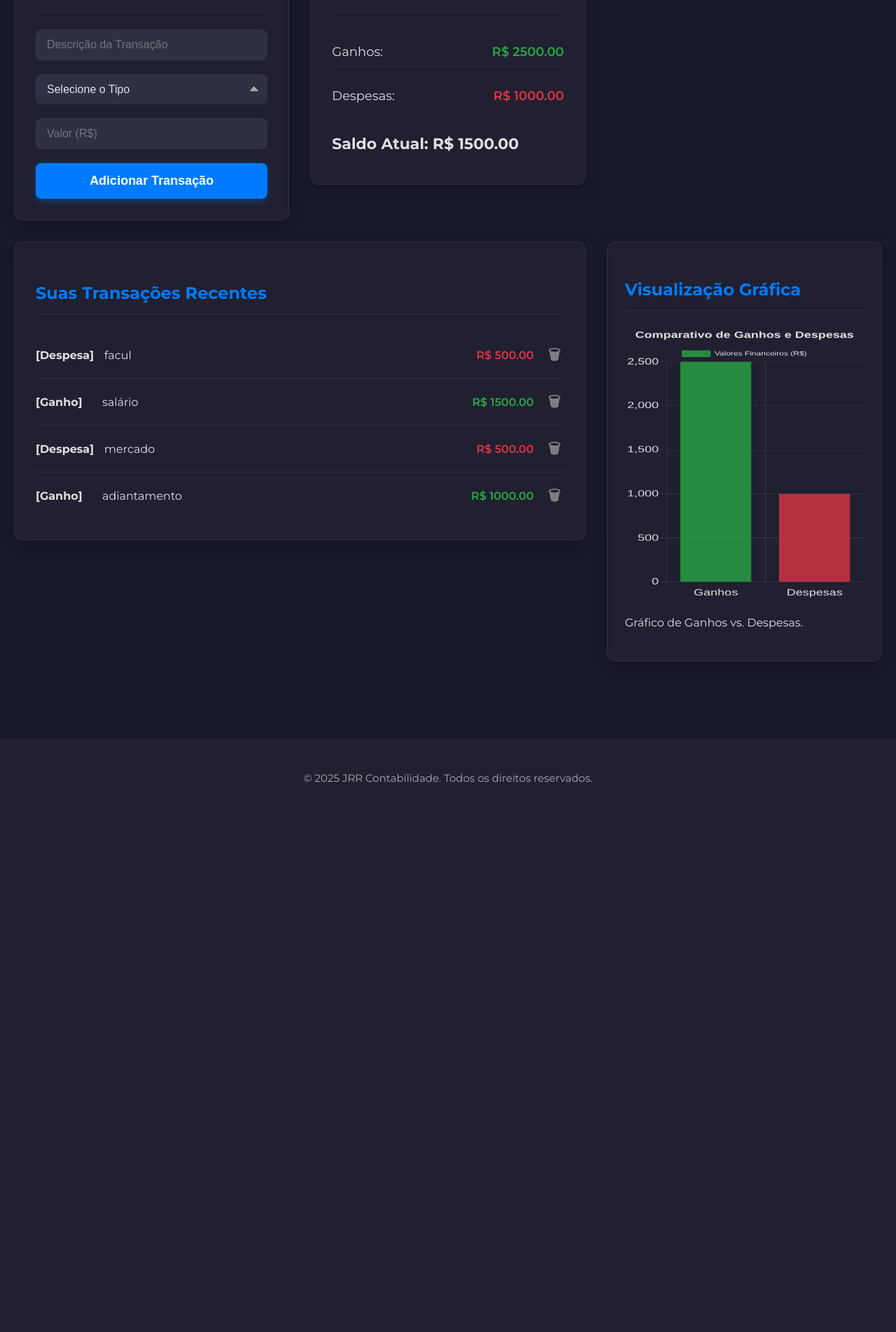
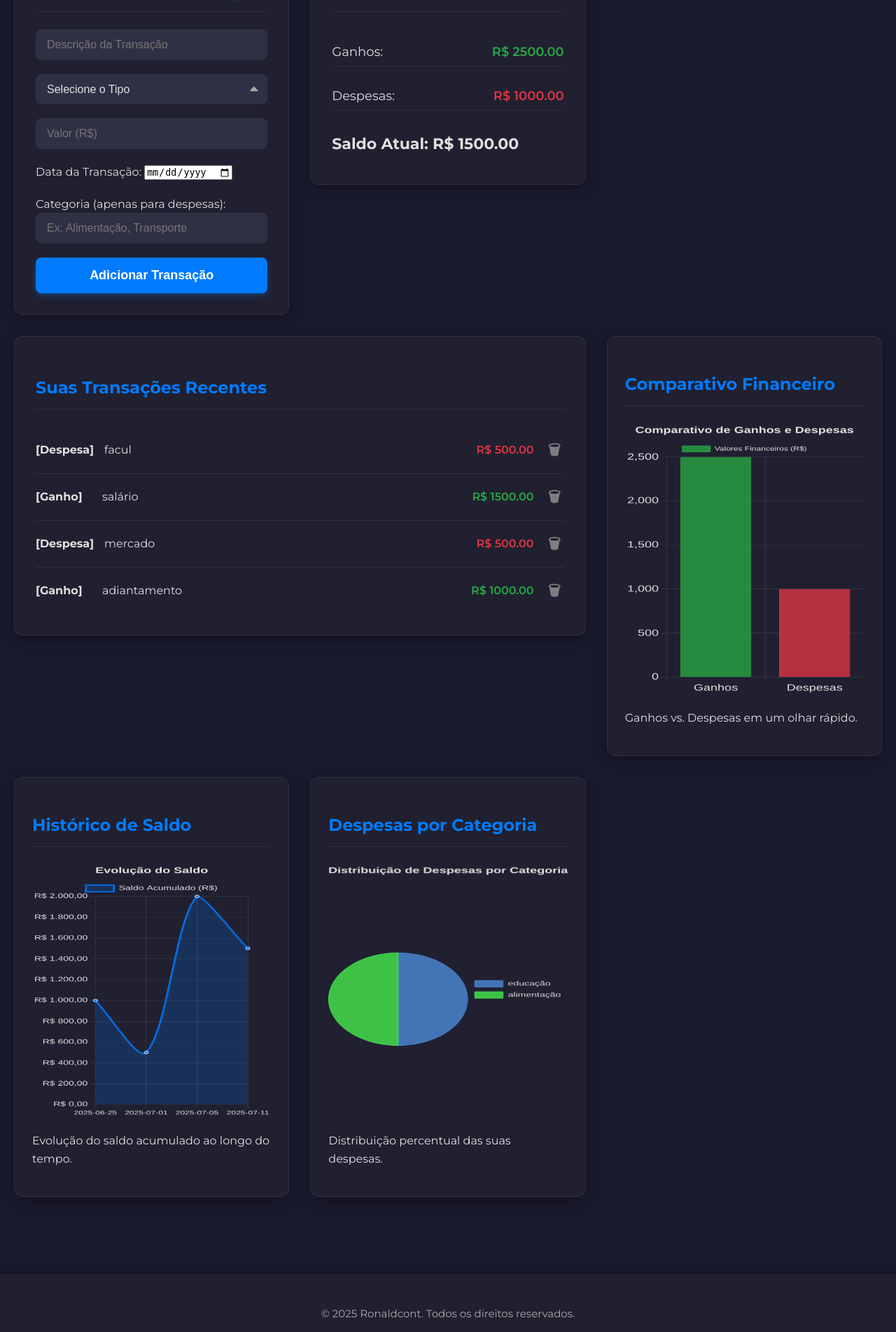
Before and after one commit to Dev-Ronaldo-Junior/Minhas-finan-as, a Flask app: page / in a window 1280 px wide. Shown: the part 865-2768 px from the top of the page at 70% size. Before the commit the page ends 1982 px from the top, so only its background shows below. Run offline with Flask 3, Linux system fonts and the light colour scheme; data comes from the database, SQL or seed files in the repository; both versions use the stored data as it was after the commit.

Commit message:
mais dois gráficos

```diff
--- a/Static/script.js
+++ b/Static/script.js
@@ -9,14 +9,13 @@ document.addEventListener("DOMContentLoaded", function () {
         });
     }
 
-    // --- Lógica para o Gráfico Chart.js ---
-    const ctx = document.getElementById('financialChart');
+    // --- Lógica para o Gráfico Chart.js de Ganhos vs Despesas ---
+    // Renomeado a variável ctx para ctxFinancial para evitar conflitos com outros gráficos
+    const ctxFinancial = document.getElementById('financialChart');
 
     // Verifica se o elemento canvas existe antes de tentar criar o gráfico
-    if (ctx) {
+    if (ctxFinancial) {
         // Pega os valores de ganhos e despesas do HTML
-        // Estes valores são passados pelo Flask e renderizados diretamente no HTML
-        // Usamos querySelector para pegar o texto e parseFloat para converter para número
         const ganhosElement = document.querySelector('.ganhos-valor');
         const despesasElement = document.querySelector('.despesas-valor');
 
@@ -24,14 +23,21 @@ document.addEventListener("DOMContentLoaded", function () {
         let despesas = 0;
 
         if (ganhosElement) {
-            // Remove "R$" e espaços, depois substitui vírgula por ponto para parseFloat
+            // --- RESTAURADO: Lógica de conversão ORIGINAL que você usava ---
             ganhos = parseFloat(ganhosElement.textContent.replace('R$', '').replace(',', '.').trim());
+            if (isNaN(ganhos)) { // Proteção caso a conversão falhe
+                ganhos = 0;
+            }
         }
         if (despesasElement) {
+            // --- RESTAURADO: Lógica de conversão ORIGINAL que você usava ---
             despesas = parseFloat(despesasElement.textContent.replace('R$', '').replace(',', '.').trim());
+            if (isNaN(despesas)) { // Proteção caso a conversão falhe
+                despesas = 0;
+            }
         }
 
-        new Chart(ctx, {
+        new Chart(ctxFinancial, { // Usar ctxFinancial aqui
             type: 'bar', // Tipo de gráfico: barras
             data: {
                 labels: ['Ganhos', 'Despesas'], // Rótulos das barras
@@ -39,8 +45,8 @@ document.addEventListener("DOMContentLoaded", function () {
                     label: 'Valores Financeiros (R$)',
                     data: [ganhos, despesas], // Dados para as barras
                     backgroundColor: [
-                        'rgba(40, 167, 69, 0.8)', // Verde para Ganhos (var(--accent-green))
-                        'rgba(220, 53, 69, 0.8)'  // Vermelho para Despesas (var(--accent-red))
+                        'rgba(40, 167, 69, 0.8)', // Verde para Ganhos
+                        'rgba(220, 53, 69, 0.8)'  // Vermelho para Despesas
                     ],
                     borderColor: [
                         'rgba(40, 167, 69, 1)',
@@ -57,10 +63,12 @@ document.addEventListener("DOMContentLoaded", function () {
                         beginAtZero: true,
                         ticks: {
                             color: '#E0E0E0', // Cor dos rótulos do eixo Y
-                            // --- APENAS ESTA ADIÇÃO PARA O EIXO Y ---
+                            // --- TAMANHO DA FONTE DO EIXO Y (mantido 18) ---
                             font: {
-                                size: 18 // <-- Tamanho da fonte dos NÚMEROS do eixo Y (ex: 1000, 2000)
+                                size: 18
                             }
+                            // O callback para formatação inteligente (K/M) não estava na sua versão final que você gostou,
+                            // então não o incluí aqui para o gráfico de barras.
                         },
                         grid: {
                             color: 'rgba(255, 255, 255, 0.1)' // Cor das linhas de grade do eixo Y
@@ -69,9 +77,9 @@ document.addEventListener("DOMContentLoaded", function () {
                     x: {
                         ticks: {
                             color: '#E0E0E0', // Cor dos rótulos do eixo X
-                            // --- APENAS ESTA ADIÇÃO PARA O EIXO X ---
+                            // --- TAMANHO DA FONTE DO EIXO X (mantido 18) ---
                             font: {
-                                size: 18 // <-- Tamanho da fonte dos rótulos 'Ganhos' e 'Despesas'
+                                size: 18
                             }
                         },
                         grid: {
@@ -82,11 +90,8 @@ document.addEventListener("DOMContentLoaded", function () {
                 plugins: {
                     legend: {
                         labels: {
-                            color: '#E0E0E0' // Cor do texto da legenda
-                            // --- OPCIONAL: ADICIONE AQUI SE QUISER MUDAR A LEGENDA ---
-                            // font: {
-                            //     size: 14 // <-- Descomente e ajuste se quiser que a legenda seja maior
-                            // }
+                            color: '#E0E0E0', // Cor do texto da legenda
+                            // font: { size: 14 } // Opcional: para o tamanho da legenda
                         }
                     },
                     title: {
@@ -96,6 +101,171 @@ document.addEventListener("DOMContentLoaded", function () {
                         font: {
                             size: 18
                         }
+                    },
+                    tooltip: { // Melhorar a exibição do tooltip
+                        callbacks: {
+                            label: function(context) {
+                                let label = context.dataset.label || '';
+                                if (label) {
+                                    label += ': ';
+                                }
+                                if (context.parsed.y !== null) {
+                                    label += 'R$ ' + context.parsed.y.toLocaleString('pt-BR', { minimumFractionDigits: 2, maximumFractionDigits: 2 });
+                                }
+                                return label;
+                            }
+                        }
+                    }
+                }
+            }
+        });
+    }
+
+    // --- NOVO: GRÁFICO DE LINHA - HISTÓRICO DE SALDO ---
+    // A variável global 'saldoHistoricoData' é populada no index.html pelo Jinja2
+    const ctxHistorico = document.getElementById('saldoHistoricoChart');
+    if (ctxHistorico && typeof saldoHistoricoData !== 'undefined' && saldoHistoricoData.length > 0) {
+        // Prepara os rótulos (datas) e dados (saldo)
+        // Certifique-se que o saldoHistoricoData vem com o formato de data correto (YYYY-MM-DD)
+        const labelsHistorico = saldoHistoricoData.map(item => item.data);
+        const dataHistorico = saldoHistoricoData.map(item => item.saldo);
+
+        new Chart(ctxHistorico, {
+            type: 'line',
+            data: {
+                labels: labelsHistorico,
+                datasets: [{
+                    label: 'Saldo Acumulado (R$)',
+                    data: dataHistorico,
+                    borderColor: 'rgba(0, 123, 255, 0.8)', // Azul vibrante
+                    backgroundColor: 'rgba(0, 123, 255, 0.2)', // Fundo suave
+                    fill: true, // Preenche a área abaixo da linha
+                    tension: 0.3, // Curvatura da linha
+                    pointBackgroundColor: 'rgba(0, 123, 255, 1)',
+                    pointBorderColor: '#fff',
+                    pointHoverBackgroundColor: '#fff',
+                    pointHoverBorderColor: 'rgba(0, 123, 255, 1)'
+                }]
+            },
+            options: {
+                responsive: true,
+                maintainAspectRatio: false,
+                scales: {
+                    y: {
+                        beginAtZero: true,
+                        ticks: {
+                            color: '#E0E0E0',
+                            font: { size: 14 }, // Ajuste o tamanho da fonte
+                            callback: function(value) { // Formatação de moeda
+                                return 'R$ ' + value.toLocaleString('pt-BR', { minimumFractionDigits: 2, maximumFractionDigits: 2 });
+                            }
+                        },
+                        grid: {
+                            color: 'rgba(255, 255, 255, 0.1)'
+                        }
+                    },
+                    x: {
+                        ticks: {
+                            color: '#E0E0E0',
+                            font: { size: 12 } // Ajuste o tamanho da fonte
+                        },
+                        grid: {
+                            color: 'rgba(255, 255, 255, 0.1)'
+                        }
+                    }
+                },
+                plugins: {
+                    legend: {
+                        labels: {
+                            color: '#E0E0E0',
+                            font: { size: 14 }
+                        }
+                    },
+                    title: {
+                        display: true,
+                        text: 'Evolução do Saldo',
+                        color: '#E0E0E0',
+                        font: { size: 18 }
+                    },
+                    tooltip: { // Melhorar a exibição do tooltip
+                        callbacks: {
+                            label: function(context) {
+                                let label = context.dataset.label || '';
+                                if (label) {
+                                    label += ': ';
+                                }
+                                if (context.parsed.y !== null) {
+                                    label += 'R$ ' + context.parsed.y.toLocaleString('pt-BR', { minimumFractionDigits: 2, maximumFractionDigits: 2 });
+                                }
+                                return label;
+                            }
+                        }
+                    }
+                }
+            }
+        });
+    }
+
+    // --- NOVO: GRÁFICO DE PIZZA - DESPESAS POR CATEGORIA ---
+    // A variável global 'despesasCategoriaData' é populada no index.html pelo Jinja2
+    const ctxCategorias = document.getElementById('despesasCategoriaChart');
+    if (ctxCategorias && typeof despesasCategoriaData !== 'undefined' && despesasCategoriaData.length > 0) {
+        // Prepara os rótulos (categorias) e dados (totais)
+        const labelsCategorias = despesasCategoriaData.map(item => item.categoria || 'Outros'); // 'Outros' para categorias nulas/vazias
+        const dataCategorias = despesasCategoriaData.map(item => item.total);
+
+        // Gera cores aleatórias para as fatias da pizza
+        const backgroundColors = labelsCategorias.map(() => {
+            const r = Math.floor(Math.random() * 200) + 50; // Evita cores muito escuras
+            const g = Math.floor(Math.random() * 200) + 50;
+            const b = Math.floor(Math.random() * 200) + 50;
+            return `rgba(${r}, ${g}, ${b}, 0.8)`;
+        });
+        const borderColors = backgroundColors.map(color => color.replace('0.8', '1'));
+
+        new Chart(ctxCategorias, {
+            type: 'pie', // Tipo de gráfico: pizza
+            data: {
+                labels: labelsCategorias,
+                datasets: [{
+                    data: dataCategorias,
+                    backgroundColor: backgroundColors,
+                    borderColor: borderColors,
+                    borderWidth: 1
+                }]
+            },
+            options: {
+                responsive: true,
+                maintainAspectRatio: false,
+                plugins: {
+                    legend: {
+                        position: 'right', // Posição da legenda para gráficos de pizza
+                        labels: {
+                            color: '#E0E0E0',
+                            font: { size: 14 } // Ajuste o tamanho da fonte da legenda
+                        }
+                    },
+                    title: {
+                        display: true,
+                        text: 'Distribuição de Despesas por Categoria',
+                        color: '#E0E0E0',
+                        font: { size: 18 }
+                    },
+                    tooltip: { // Melhorar a exibição do tooltip
+                        callbacks: {
+                            label: function(context) {
+                                let label = context.label || '';
+                                if (label) {
+                                    label += ': ';
+                                }
+                                if (context.parsed !== null) {
+                                    const total = context.dataset.data.reduce((sum, current) => sum + current, 0);
+                                    const percentage = (context.parsed / total * 100).toFixed(1) + '%';
+                                    label += 'R$ ' + context.parsed.toLocaleString('pt-BR', { minimumFractionDigits: 2, maximumFractionDigits: 2 }) + ' (' + percentage + ')';
+                                }
+                                return label;
+                            }
+                        }
                     }
                 }
             }
--- a/Templates/index.html
+++ b/Templates/index.html
@@ -56,6 +56,17 @@
                         <div class="form-group">
                             <input type="number" step="0.01" name="valor" placeholder="Valor (R$)" required>
                         </div>
+
+                        <div class="form-group">
+                            <label for="data-transacao">Data da Transação:</label>
+                            <input type="date" id="data-transacao" name="data" required>
+                        </div>
+
+                        <div class="form-group">
+                            <label for="categoria-transacao">Categoria (apenas para despesas):</label>
+                            <input type="text" id="categoria-transacao" name="categoria" placeholder="Ex: Alimentação, Transporte">
+                        </div>
+
                         <button type="submit" class="btn-add-transaction">Adicionar Transação</button>
                     </form>
                 </div>
@@ -84,9 +95,21 @@
                 </div>
 
                 <div class="dashboard-card chart-card">
-                    <h3>Visualização Gráfica</h3>
+                    <h3>Comparativo Financeiro</h3>
                     <canvas id="financialChart"></canvas>
-                    <p>Gráfico de Ganhos vs. Despesas.</p>
+                    <p>Ganhos vs. Despesas em um olhar rápido.</p>
+                </div>
+
+                <div class="dashboard-card chart-card">
+                    <h3>Histórico de Saldo</h3>
+                    <canvas id="saldoHistoricoChart"></canvas>
+                    <p>Evolução do saldo acumulado ao longo do tempo.</p>
+                </div>
+
+                <div class="dashboard-card chart-card">
+                    <h3>Despesas por Categoria</h3>
+                    <canvas id="despesasCategoriaChart"></canvas>
+                    <p>Distribuição percentual das suas despesas.</p>
                 </div>
 
             </div>
@@ -95,11 +118,18 @@
 
     <footer>
         <div class="container">
-            <p>&copy; 2025 JRR Contabilidade. Todos os direitos reservados.</p>
+            <p>&copy; 2025 Ronaldcont. Todos os direitos reservados.</p>
         </div>
     </footer>
 
+    <script>
+        // Dados passados do Flask para o JavaScript
+        const saldoHistoricoData = {{ saldo_historico|tojson }};
+        const despesasCategoriaData = {{ despesas_por_categoria|tojson }};
+    </script>
+
+    <script src="https://cdn.jsdelivr.net/npm/chart.js"></script>
+
     <script src="/static/script.js"></script>
-    <script src="https://cdn.jsdelivr.net/npm/chart.js"></script>
 </body>
 </html>
--- a/app.py
+++ b/app.py
@@ -1,5 +1,13 @@
 from flask import Flask, render_template, request, redirect
-from database import criar_banco, inserir_transacao, listar_transacoes, deletar_transacao, calcular_saldo
+from database import (
+    criar_banco,
+    inserir_transacao,
+    listar_transacoes,
+    deletar_transacao,
+    calcular_saldo,
+    listar_saldo_historico,
+    listar_despesas_por_categoria
+)
 
 app = Flask(__name__)
 criar_banco()
@@ -8,14 +16,34 @@ criar_banco()
 def index():
     transacoes = listar_transacoes()
     ganhos, despesas, saldo = calcular_saldo()
-    return render_template('index.html', transacoes=transacoes, ganhos=ganhos, despesas=despesas, saldo=saldo)
+
+    # --- NOVOS DADOS PARA OS GRÁFICOS ---
+    saldo_historico = listar_saldo_historico()
+    despesas_por_categoria = listar_despesas_por_categoria()
+
+    return render_template(
+        'index.html',
+        transacoes=transacoes,
+        ganhos=ganhos,
+        despesas=despesas,
+        saldo=saldo,
+        saldo_historico=saldo_historico,
+        despesas_por_categoria=despesas_por_categoria
+    )
 
 @app.route('/adicionar', methods=['POST'])
 def adicionar():
     nome = request.form['nome']
     tipo = request.form['tipo']
     valor = float(request.form['valor'])
-    inserir_transacao(nome, tipo, valor)
+    data = request.form['data']
+
+    # <--- NOVA: Obter a categoria do formulário. Use .get() para evitar erro se não for enviado.
+    # A categoria só é relevante para despesas, mas vamos capturá-la sempre.
+    categoria = request.form.get('categoria')
+
+    # Chamar a função de inserção com os novos parâmetros
+    inserir_transacao(nome, tipo, valor, data, categoria)
     return redirect('/')
 
 @app.route('/deletar/<int:id>')
```
Also changed, not shown: database.py (+43 -4 lines), controle_financeiro.db.
